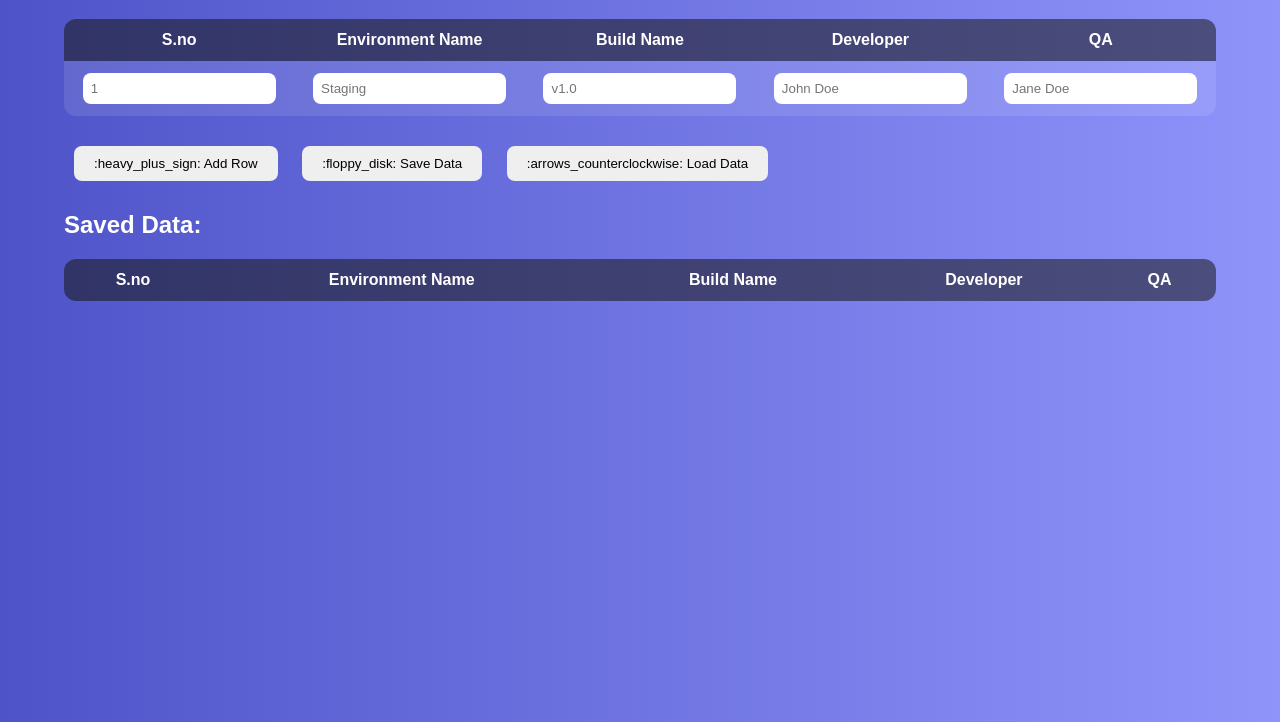
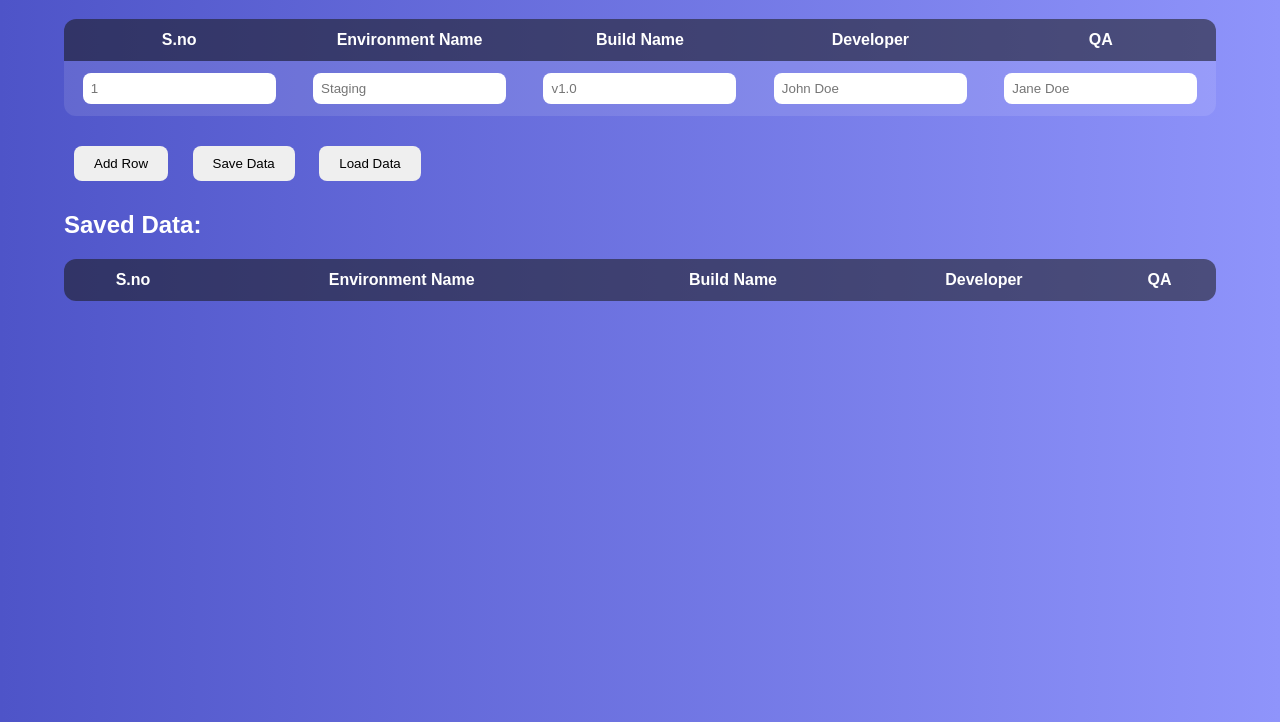
Before and after one commit to Z1-Repo/Environments, a plain HTML site: page Index.html in a window 1280 px wide. Shown: the part 78-800 px from the top of the page. Drawn offline with Linux system fonts and the light colour scheme.

Commit message:
Update Index.html

```diff
--- a/Index.html
+++ b/Index.html
@@ -95,9 +95,9 @@
             </tbody>
         </table>
         <!-- Action Buttons -->
-        <button onclick="addRow()">:heavy_plus_sign: Add Row</button>
-        <button onclick="saveData()">:floppy_disk: Save Data</button>
-        <button onclick="loadData()">:arrows_counterclockwise: Load Data</button>
+        <button onclick="addRow()">Add Row</button>
+        <button onclick="saveData()">Save Data</button>
+        <button onclick="loadData()">Load Data</button>
         <!-- Display Table -->
         <h2>Saved Data:</h2>
         <table id="displayTable">
@@ -119,7 +119,7 @@
         const repo = "Z1-Repo/Environments";           // Your repository name
         const branch = "main";                   // "main" or "master"
         const token = "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"; // Your GitHub access token
-        const filePath = "Z1-Repo/Environments/form.csv";             // File path in the repo
+        const filePath = "Z1-Repo/Environments/data.csv";             // File path in the repo
         // Add a new row to the input table
         function addRow() {
             const table = document.querySelector("#inputTable tbody");
```
